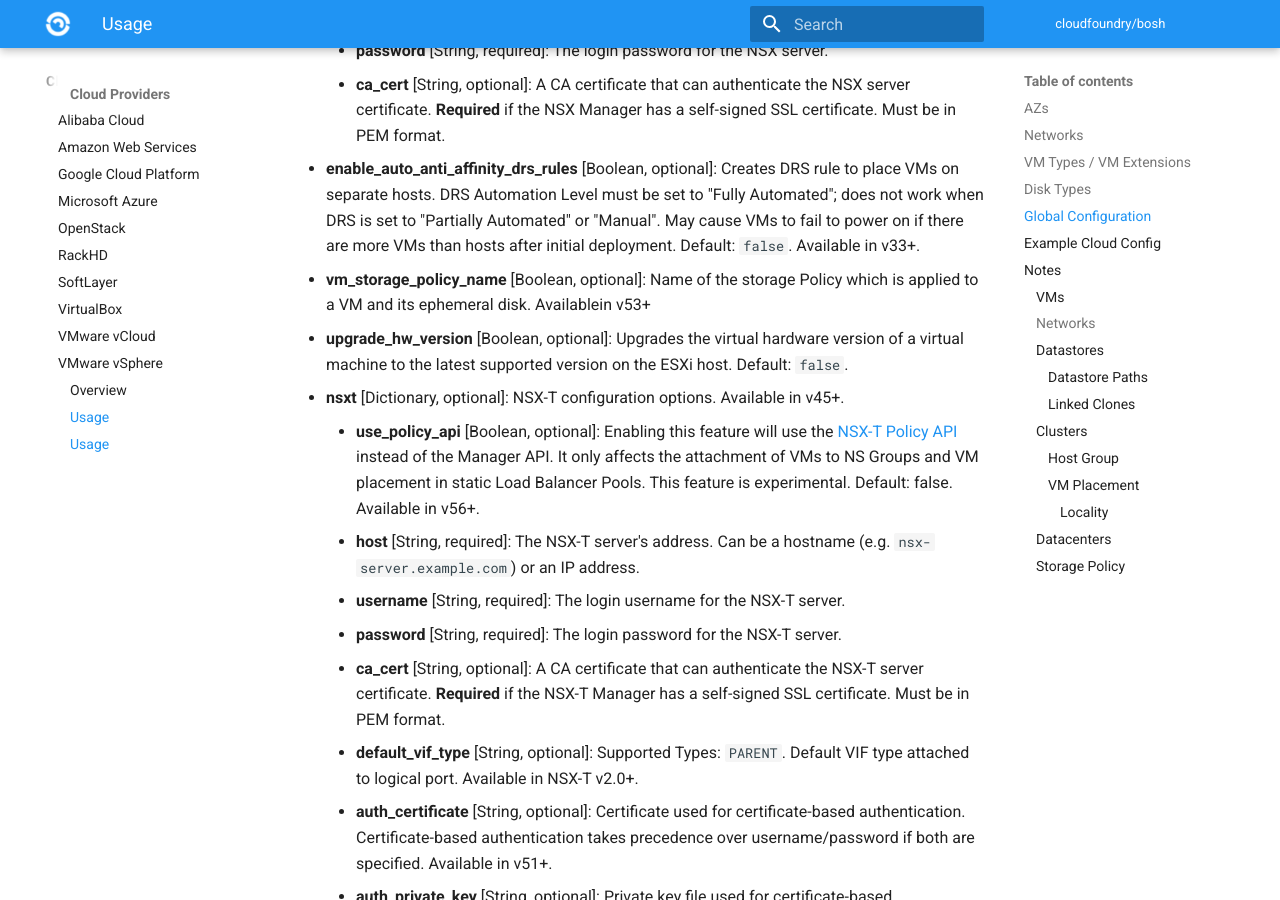
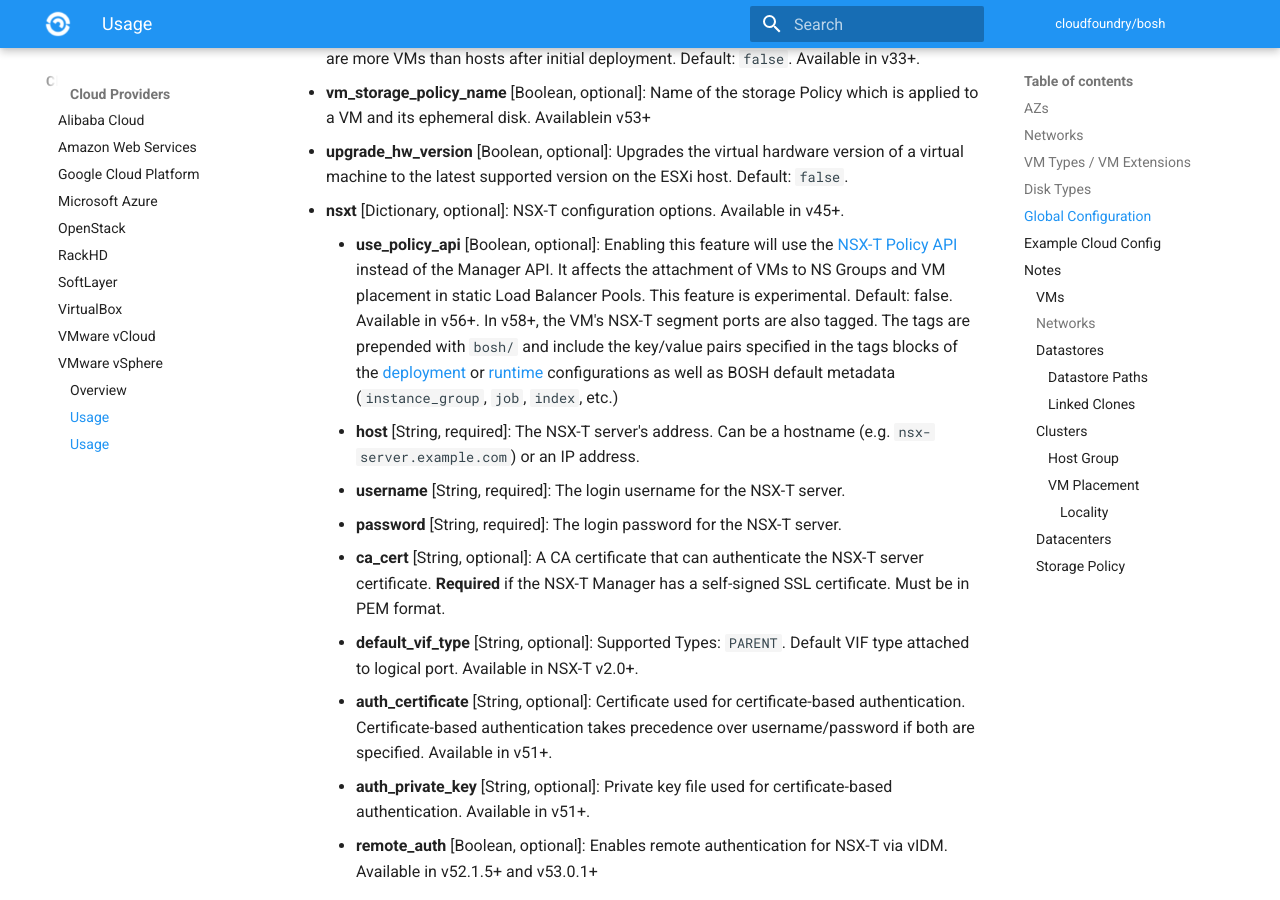
Before and after one commit to cloudfoundry/docs-bosh, an MkDocs documentation site: the page built from content/vsphere-cpi.md, in a window 1280 px wide and 900 px high, scrolled down 7511 px. Built offline with MkDocs 1.6.1 and Material for MkDocs 9.7.7, drawn with Linux system fonts in a browser that asks for light colours; old or Windows-style settings are respelled for this version of MkDocs; some of the changed text lies outside the part shown.

Commit message:
🐞 vSphere CPI NSX-T Policy API is in Global Config
Previously the description of the policy API was mistakenly placed in
the VM Extenstions.

Signed-off-by: Brian Cunnie <bcunnie@vmware.com>

```diff
--- a/content/vsphere-cpi.md
+++ b/content/vsphere-cpi.md
@@ -241,7 +239,7 @@ Schema:
 * **vm\_storage\_policy\_name** [Boolean, optional]: Name of the storage Policy which is applied to a VM and its ephemeral disk. Availablein v53+
 * **upgrade\_hw\_version** [Boolean, optional]: Upgrades the virtual hardware version of a virtual machine to the latest supported version on the ESXi host. Default: `false`.
 * **nsxt** [Dictionary, optional]: NSX-T configuration options. Available in v45+.
-    * **use_policy_api** [Boolean, optional]: Enabling this feature will use the [NSX-T Policy API](https://blogs.vmware.com/networkvirtualization/2020/06/navigating-nsxt-policy-apis.html/) instead of the Manager API. It only affects the attachment of VMs to NS Groups and VM placement in static Load Balancer Pools. This feature is experimental. Default: false. Available in v56+.
+    * **use\_policy\_api** [Boolean, optional]: Enabling this feature will use the [NSX-T Policy API](https://blogs.vmware.com/networkvirtualization/2020/06/navigating-nsxt-policy-apis.html/) instead of the Manager API. It affects the attachment of VMs to NS Groups and VM placement in static Load Balancer Pools. This feature is experimental. Default: false. Available in v56+. In v58+, the VM's NSX-T segment ports are also tagged. The tags are prepended with `bosh/` and include the key/value pairs specified in the tags blocks of the [deployment](manifest-v2/#tags) or [runtime](runtime-config/#tags) configurations as well as BOSH default metadata (`instance_group`, `job`, `index`, etc.)
     * **host** [String, required]: The NSX-T server's address. Can be a hostname (e.g. `nsx-server.example.com`) or an IP address.
     * **username** [String, required]: The login username for the NSX-T server.
     * **password** [String, required]: The login password for the NSX-T server.
```
Also changed, not shown: other parts of content/vsphere-cpi.md (+0 -2 lines).
